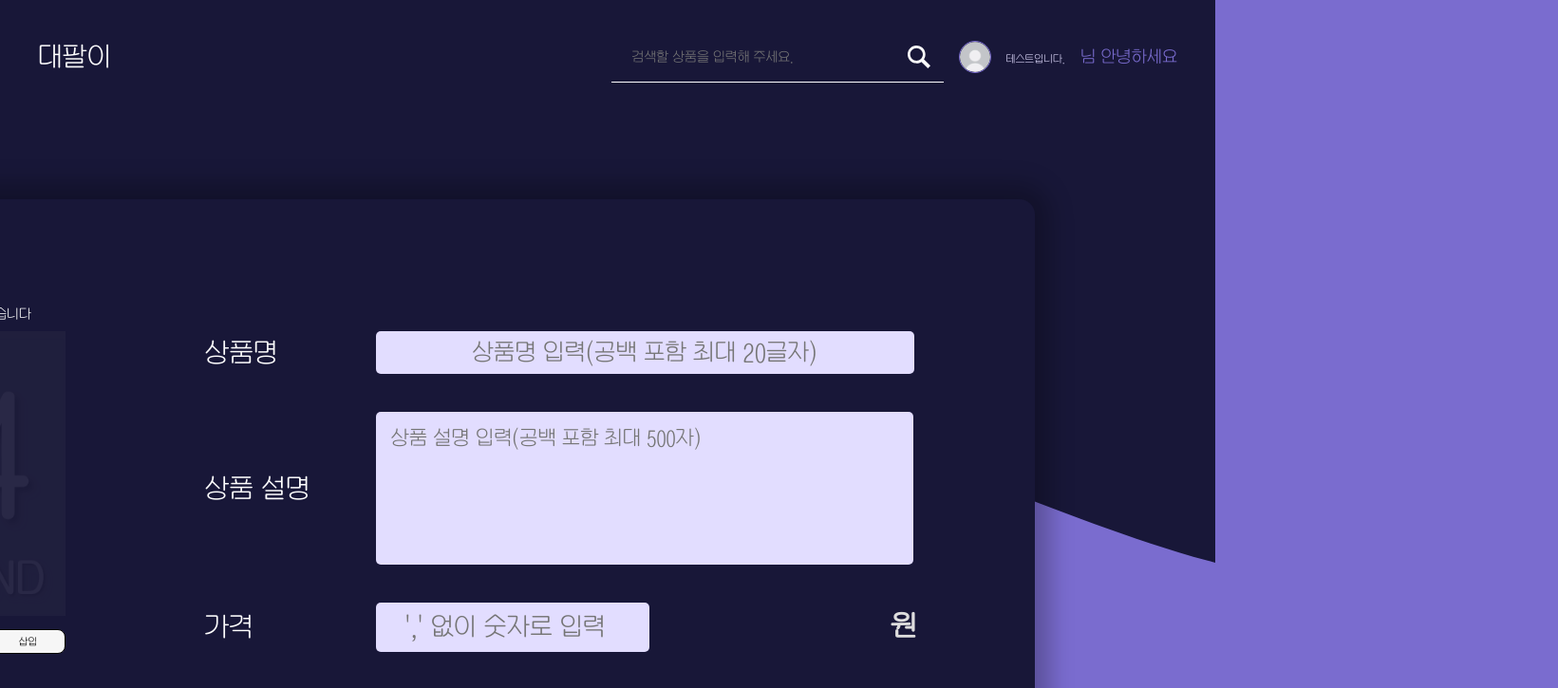
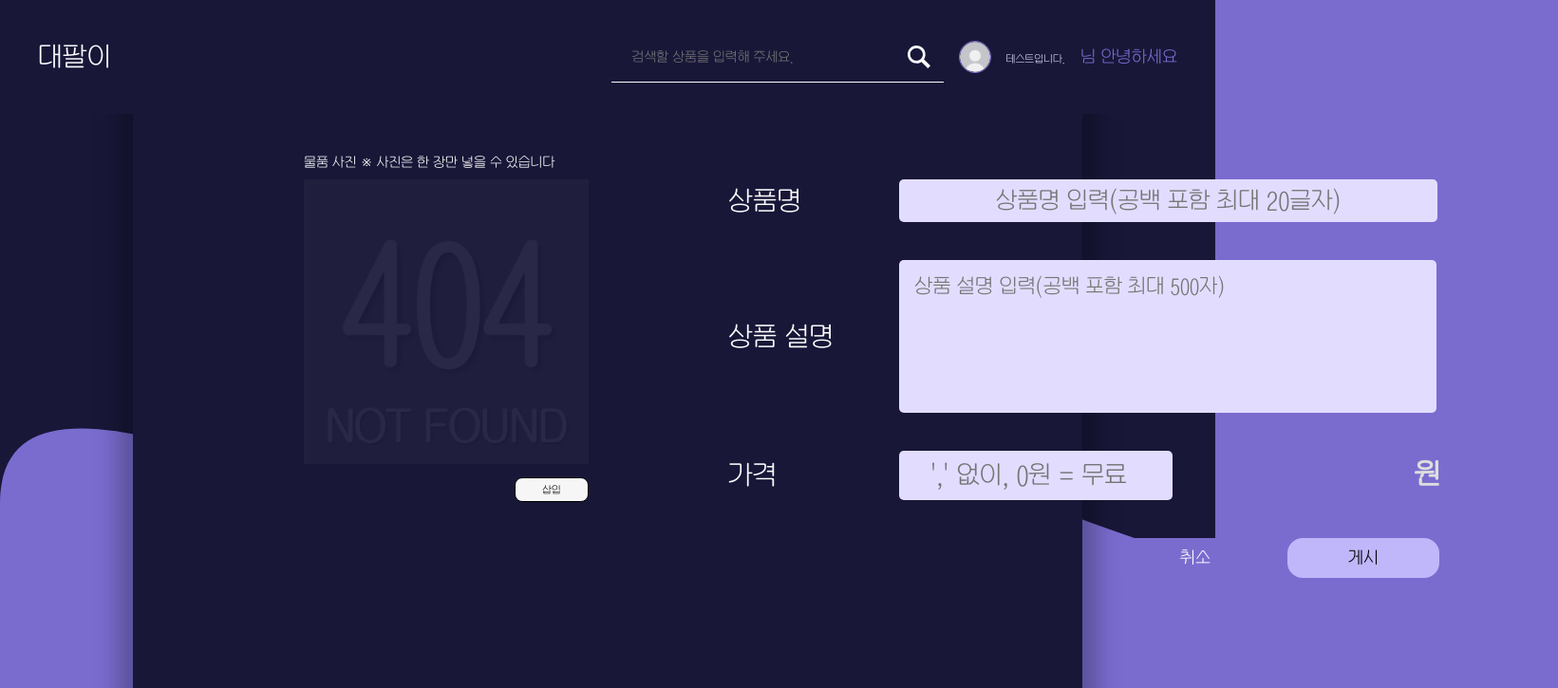
Before and after one commit to 2023-kodomo/fronEnd, a React (Create React App) app: page /Posting in a window 1280 px wide. Shown: the top 725 px of the page at 95% size, 1641 px wide, since content can reach past the window. Built offline with nearby package versions, Linux system fonts and the light colour scheme.

Commit message:
💎💎💎💎💎💎💎💎💎💎

```diff
--- a/src/components/postingpage/PostingPageComponent.jsx
+++ b/src/components/postingpage/PostingPageComponent.jsx
@@ -9,6 +9,7 @@ const PostingPageComponent = () => {
   const [isPostingCancel, setIsPostingCancel] = useState(false);
   const [text, setText] = useState("");
   const [explain, setExplain] = useState("");
+  const [frees, setFrees] = useState(false);
   const maxLength = 11;
   const handleImageUpload = () => {
     const fileInput = document.getElementById("fileInput");
@@ -63,16 +64,27 @@ const PostingPageComponent = () => {
       setExplain(explainText);
     }
   };
+  const handleFreeCheck = () => {
+    if (inputValue == "0" || inputValue == "NaN") {
+      setFrees(true);
+    } else setFrees(false);
+  };
+  const handleFreeCancel = () => {
+    setFrees(false);
+  };
   return (
     <>
       <Container>
+        <Container2>
           <Header />
-        <StylingLobby></StylingLobby>
+          <Container3>
             <PostingFrame>
               <PostingForm onSubmit={handleSubmit}>
                 <PostingField>
                   <ImgBox>
-                <ImgSpan>물품 사진 ※ 사진은 한 장만 넣을 수 있습니다</ImgSpan>
+                    <ImgSpan>
+                      물품 사진 ※ 사진은 한 장만 넣을 수 있습니다
+                    </ImgSpan>
                     {image ? (
                       <PostingImg src={image} alt="" />
                     ) : (
@@ -126,7 +138,7 @@ const PostingPageComponent = () => {
                           onBlur={handleBlur}
                           onFocus={handleFocusPrice}
                           maxLength={maxLength}
-                      placeholder="',' 없이 숫자로 입력"
+                          placeholder="',' 없이, 0원 = 무료"
                           required
                         />
                         <PrintWon>{inputValue}원</PrintWon>
@@ -136,23 +148,43 @@ const PostingPageComponent = () => {
                       <PostingCancel type="button" onClick={handlePstCancelCk}>
                         취소
                       </PostingCancel>
-                  <PostingConfirm>게시</PostingConfirm>
+                      <PostingConfirm onClick={handleFreeCheck}>
+                        게시
+                      </PostingConfirm>
                     </ConfirmButtonCase>
                   </Ground>
                 </PostingField>
               </PostingForm>
             </PostingFrame>
+          </Container3>
           {isPostingCancel && (
             <CancelBackground onClick={handlePstCancel}>
               <CancelContent>
                 <CancelTitle>글 작성을 취소하시겠습니까?</CancelTitle>
-              <CancelCheckButton onClick={handleCancel}>확인</CancelCheckButton>
+                <CancelCheckButton onClick={handleCancel}>
+                  확인
+                </CancelCheckButton>
                 <CancelCancelButton onClick={handlePstCancel}>
                   닫기
                 </CancelCancelButton>
               </CancelContent>
             </CancelBackground>
           )}
+          {frees && (
+            <CancelBackground onClick={handleFreeCancel}>
+              <CancelContent>
+                <CancelTitle>무료나눔으로 하시겠습니까?</CancelTitle>
+                <CancelCheckButton onClick={handleCancel}>
+                  확인
+                </CancelCheckButton>
+                <CancelCancelButton onClick={handleFreeCancel}>
+                  닫기
+                </CancelCancelButton>
+              </CancelContent>
+            </CancelBackground>
+          )}
+        </Container2>
+        <StylingLobby></StylingLobby>
       </Container>
     </>
   );
@@ -173,17 +205,44 @@ const Container = styled.main`
   width: 100vw;
 `;
 
+const Container2 = styled.div`
+  display: flex;
+  position: absolute;
+  top: 0;
+  width: 100vw;
+  height: 100vh;
+  align-content: flex-end;
+  flex-wrap: wrap;
+  @media screen and (max-width: 1600px), screen and (max-height: 600px) {
+    height: 200vh;
+  }
+`;
+
+const Container3 = styled.div`
+  position: relative;
+  display: flex;
+  width: 100vw;
+  height: calc(100vh - 120px);
+  justify-content: center;
+  align-items: center;
+  @media screen and (max-width: 1600px), screen and (max-height: 600px) {
+    height: 200vh;
+  }
+`;
+
 const PostingFrame = styled.div`
   display: flex;
   width: 1501px;
   height: 649px;
   background-color: #181738;
   border-radius: 16px;
-  position: fixed;
-  top: 210px;
-  right: 190.5px;
   box-shadow: 0 0 25px 16px rgba(0, 0, 0, 0.25);
   animation: ${fadeIn} 1s;
+
+  @media screen and (max-width: 1600px), screen and (max-height: 600px) {
+    width: 1000px;
+    height: 1500px;
+  }
 `;
 
 const ImgBox = styled.div`
--- a/src/components/stylingLobby.jsx
+++ b/src/components/stylingLobby.jsx
@@ -15,6 +15,7 @@ const Container = styled.div`
   position: sticky;
   top: -40.5vh;
   display: flex;
+  z-index: -1;
 `;
 
 export default StylingLobby;
```
Lines whose indentation alone changed are shown as unchanged.
